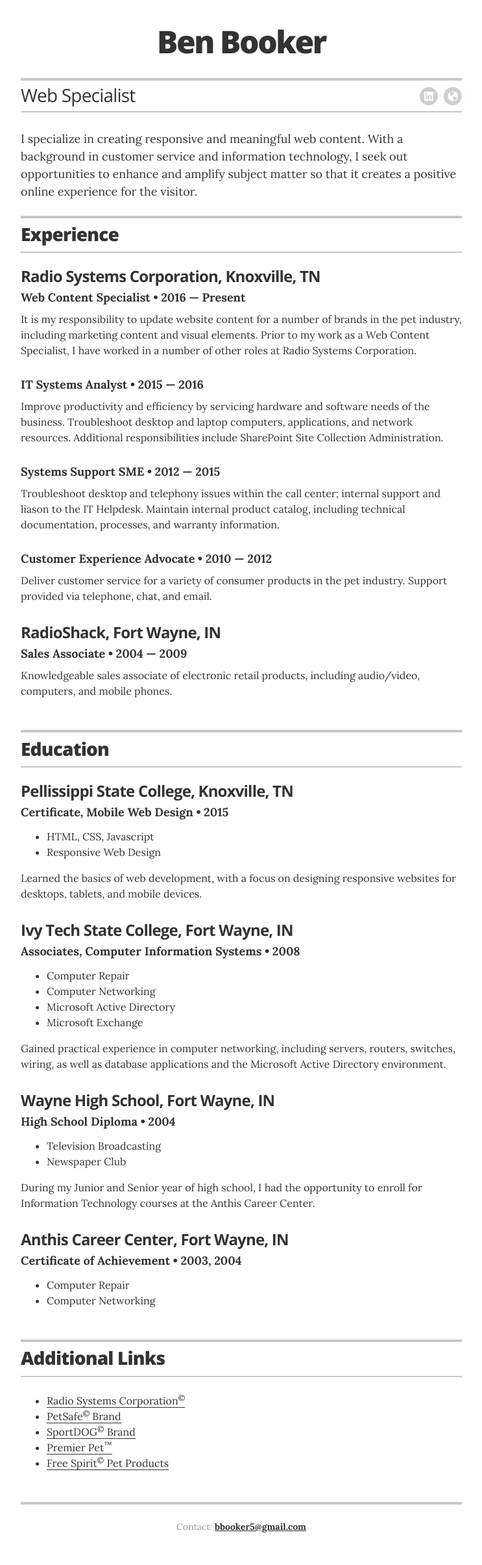
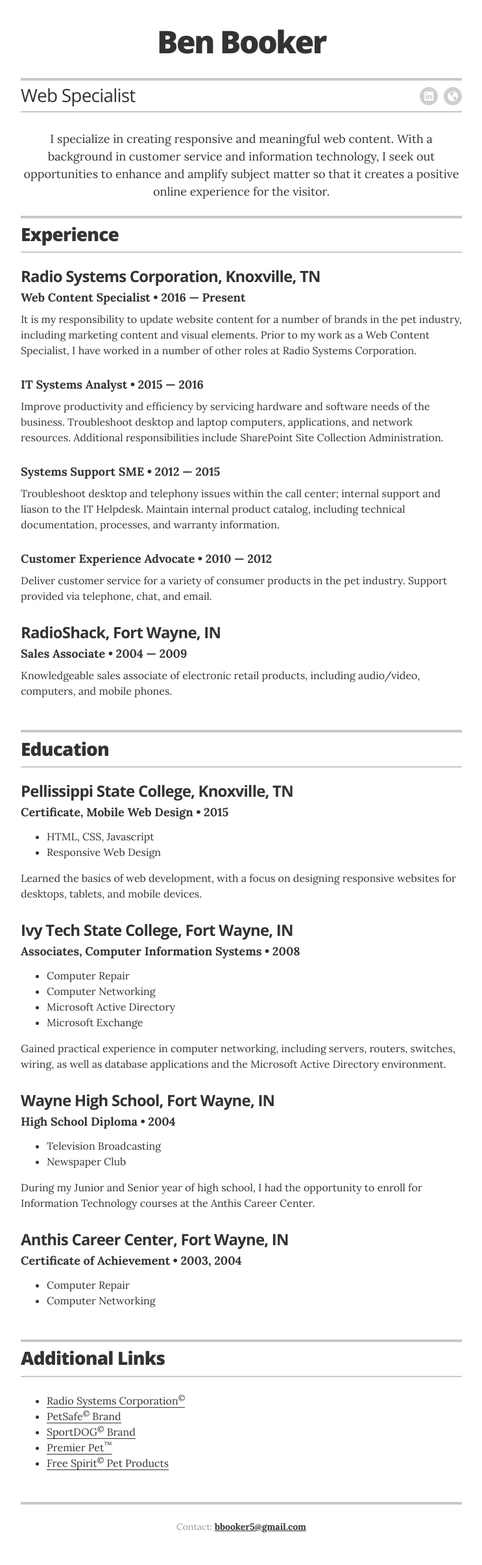
Before and after one commit to bbooker5/about, a Jekyll site: the page built from index.html, in a window 1280 px wide. Shown: the whole page at 65% size, without its empty margins (268-1011 px from the left). Built offline with Jekyll 4.4.1, drawn with Linux system fonts in a browser that asks for light colours.

Commit message:
Update _config.yml

```diff
--- a/_config.yml
+++ b/_config.yml
@@ -23,7 +23,7 @@
 resume_header_contact_info: "Oak Ridge, Tennessee • 865-221-6154 • bbooker5@gmail.com"
 display_header_contact_info: "false"
 
-resume_header_intro: "<br />I specialize in creating responsive and meaningful web content. With a background in customer service and information technology, I seek out opportunities to enhance and amplify subject matter so that it creates a positive online experience for the visitor."
+resume_header_intro: "<br /><center>I specialize in creating responsive and meaningful web content. With a background in customer service and information technology, I seek out opportunities to enhance and amplify subject matter so that it creates a positive online experience for the visitor.</center>"
 
 # use "yes" to display the email contact button,
 # "no" to display an "I'm not looking for work" message,
```
